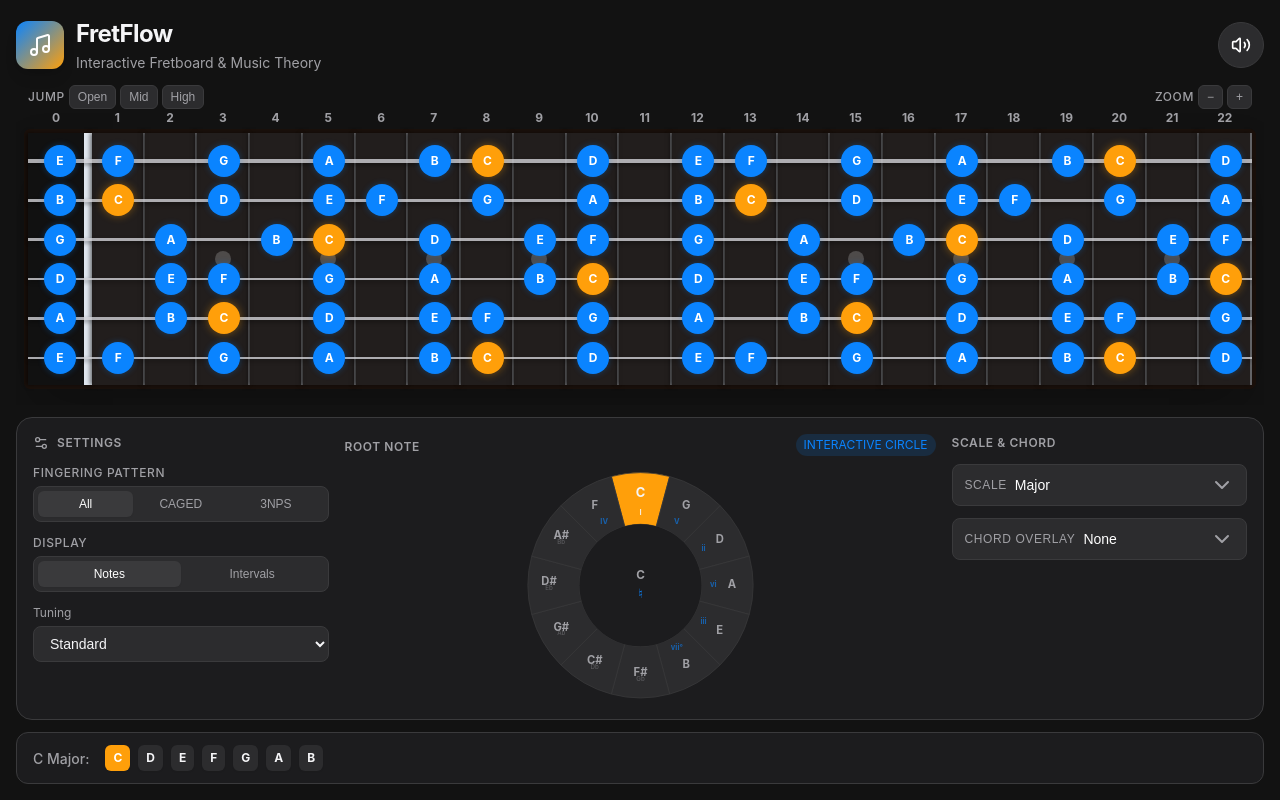
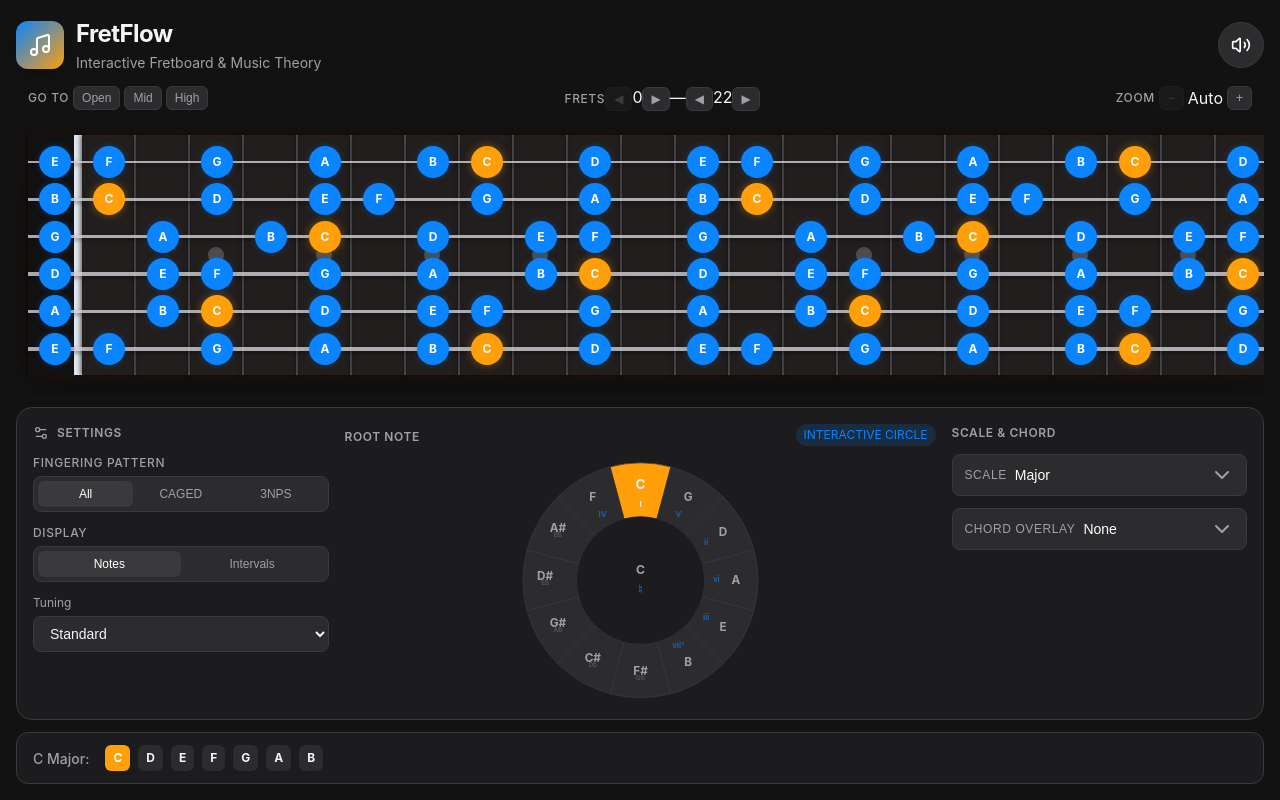
Before and after one commit to iecg/fretboard-app, a React (Vite) app: page / in a window 1280 px wide. Built offline with nearby package versions, Linux system fonts and the light colour scheme.

Commit message:
feat: Implement advanced fretboard controls and polygon rendering

```diff
--- a/src/Fretboard.tsx
+++ b/src/Fretboard.tsx
@@ -1,4 +1,4 @@
-import { useState, useRef } from "react";
+import { useState, useRef, useEffect, useLayoutEffect } from "react";
 import { clsx } from "clsx";
 import {
   getFretboardNotes,
@@ -7,66 +7,108 @@ import {
   STANDARD_FRET_MARKERS,
   parseNote,
 } from "./guitar";
-import { NOTES, ENHARMONICS, getNoteDisplay } from "./theory";
+import { NOTES, ENHARMONICS, getNoteDisplay, INTERVAL_NAMES } from "./theory";
 import { synth } from "./audio";
-import type { CellColor } from "./shapes";
-
-const INTERVAL_NAMES = [
-  "1", "b2", "2", "b3", "3", "4", "b5", "5", "b6", "6", "b7", "7",
-];
+import type { ShapePolygon } from "./shapes";
 
 const STRING_ROW_PX = 40;
-const FRET_COL_MIN_PX = 45;
-const ZOOM_MIN = 30;
-const ZOOM_MAX = 80;
-const ZOOM_STEP = 5;
+const ZOOM_MAX_PCT = 300;
 
 interface FretboardProps {
   tuning: string[];
   startFret?: number;
   endFret?: number;
+  maxFret?: number;
   highlightNotes: string[];
   rootNote: string;
-  displayFormat?: "notes" | "degrees";
+  displayFormat?: "notes" | "degrees" | "none";
   boxBounds?: { minFret: number; maxFret: number }[];
   chordTones?: string[];
+  chordFretSpread?: number;
+  onChordFretSpreadChange?: (spread: number) => void;
   hideNonChordNotes?: boolean;
-  cellColorMap?: Record<string, CellColor>;
+  colorNotes?: string[];
+  shapePolygons?: ShapePolygon[];
+  shapeLabels?: "modal" | "caged" | "none";
+  wrappedNotes?: Set<string>;
   fretZoom?: number;
   onZoomChange?: (zoom: number) => void;
+  onFretStartChange?: (fret: number) => void;
+  onFretEndChange?: (fret: number) => void;
   onFretClick?: (stringIndex: number, fretIndex: number, noteName: string) => void;
 }
 
 export function Fretboard({
   tuning,
   startFret = 0,
-  endFret = 22,
+  endFret = 24,
+  maxFret = 24,
   highlightNotes,
   rootNote,
   displayFormat = "notes",
-  boxBounds: _boxBounds = [],
+  boxBounds = [],
   chordTones = [],
+  chordFretSpread = 0,
+  onChordFretSpreadChange,
   hideNonChordNotes = false,
-  cellColorMap = {},
-  fretZoom = FRET_COL_MIN_PX,
+  colorNotes = [],
+  shapePolygons = [],
+  shapeLabels = "none",
+  wrappedNotes = new Set<string>(),
+  fretZoom = 100,
   onZoomChange,
+  onFretStartChange,
+  onFretEndChange,
   onFretClick,
 }: FretboardProps) {
-  const fretboardLayout = getFretboardNotes(tuning, Math.max(endFret, 24));
+  const fretboardLayout = getFretboardNotes(tuning, Math.max(endFret, maxFret));
   const fretCount = endFret - startFret;
+
+  // Measure container width to compute auto-fill zoom
+  const [containerWidth, setContainerWidth] = useState(0);
+  const totalColumns = fretCount + 1; // includes fret 0
+  const autoFitZoom = containerWidth > 0 && totalColumns > 0
+    ? Math.floor(containerWidth / totalColumns)
+    : 30;
+  // fretZoom is a percentage: 100 = auto-fit, 110 = 10% larger, etc.
+  const effectiveZoom = fretZoom <= 100
+    ? autoFitZoom
+    : Math.round(autoFitZoom * fretZoom / 100);
 
   // Drag-to-scroll — deferred pointer capture so taps reach note-bubbles
   const scrollRef = useRef<HTMLDivElement>(null);
   const isDraggingRef = useRef(false);
+  const [isDragging, setIsDragging] = useState(false);
   const pendingPointerId = useRef<number | null>(null);
   const pendingTarget = useRef<Element | null>(null);
   const [startX, setStartX] = useState(0);
   const [scrollLeft, setScrollLeft] = useState(0);
   const dragDistance = useRef(0);
 
+  const [hasOverflow, setHasOverflow] = useState(false);
+
+  // Measure container width synchronously before paint to avoid flash on load
+  useLayoutEffect(() => {
+    const el = scrollRef.current;
+    if (!el) return;
+    setContainerWidth(el.clientWidth);
+    const ro = new ResizeObserver(() => setContainerWidth(el.clientWidth));
+    ro.observe(el);
+    return () => ro.disconnect();
+  }, []);
+
+  // Recheck overflow whenever neck width or container width changes
+  useEffect(() => {
+    const el = scrollRef.current;
+    if (!el) return;
+    setHasOverflow(el.scrollWidth > el.clientWidth + 1);
+  }, [effectiveZoom, fretCount, containerWidth]);
+
   const handlePointerDown = (e: React.PointerEvent) => {
+    if (!hasOverflow) return;
     if (!scrollRef.current) return;
     isDraggingRef.current = false;
+    setIsDragging(false);
     pendingPointerId.current = e.pointerId;
     pendingTarget.current = e.currentTarget;
     setStartX(e.pageX - scrollRef.current.offsetLeft);
@@ -80,6 +122,7 @@ export function Fretboard({
     // Only start capturing once we've detected real drag motion
     if (!isDraggingRef.current && dragDistance.current > 3) {
       isDraggingRef.current = true;
+      setIsDragging(true);
       pendingTarget.current?.setPointerCapture(pendingPointerId.current);
     }
     if (!isDraggingRef.current) return;
@@ -91,16 +134,15 @@ export function Fretboard({
 
   const handlePointerUp = () => {
     isDraggingRef.current = false;
+    setIsDragging(false);
     pendingPointerId.current = null;
     pendingTarget.current = null;
   };
 
   const scrollToFret = (fret: number) => {
     if (!scrollRef.current) return;
-    // fret 0 column is 4rem wide; subsequent frets use fretZoom px each
-    const fretZeroWidth = 64; // 4rem in px (matches .fret-zero-cell width)
-    const offset = fret === 0 ? 0 : fretZeroWidth + (fret - 1) * fretZoom;
-    scrollRef.current.scrollTo({ left: offset - 20, behavior: "smooth" });
+    const offset = (fret - startFret) * effectiveZoom;
+    scrollRef.current.scrollTo({ left: Math.max(0, offset - 20), behavior: "smooth" });
   };
 
   const handleFretClick = (stringIndex: number, fretIndex: number, noteName: string) => {
@@ -113,28 +155,139 @@ export function Fretboard({
 
   const hasChordOverlay = chordTones.length > 0;
 
+  const NECK_BORDER = 4; // matches border width in CSS
+  const neckWidth = totalColumns * effectiveZoom;
+  // Half a row padding above first string and below last string
+  const neckHeight = tuning.length * STRING_ROW_PX;
+
+  // Uniform fret X: every fret (including 0) is the same width
+  const fretToX = (fret: number) => (fret - startFret + 0.5) * effectiveZoom;
+
+  // String center Y: centers at 20, 60, 100, 140, 180, 220 for 6 strings
+  const stringCenterY = (s: number) => STRING_ROW_PX / 2 + s * STRING_ROW_PX;
+
+  // Build SVG polygon points from shape vertex data
+  const svgPolygons = shapePolygons.map((poly, polyIdx) => {
+    if (poly.vertices.length === 0) {
+      return { points: '', color: poly.color, key: `${poly.shape}-${polyIdx}`, poly, centerX: 0 };
+    }
+
+    // Convert vertices to pixel coordinates, adding top/bottom caps
+    const pixelPoints: string[] = [];
+
+    // The vertices are already ordered: left edge top→bottom, then right edge bottom→top
+    // We need to insert vertical caps at the top and bottom transitions
+    const verts = poly.vertices;
+    const halfVerts = verts.length / 2; // left edge: first half, right edge: second half
+
+    // Clamped fret boundaries that were used when collecting notes
+    const clampedMin = Math.max(0, poly.intendedMin);
+    const clampedMax = Math.min(maxFret, poly.intendedMax);
+
+    // Resolve the fret value for a vertex, extending it beyond the fretboard edge when
+    // the shape was truncated. A left-edge vertex sitting at clampedMin was clamped from
+    // intendedMin; replace it with the unclamped value so the polygon continues off-screen.
+    // The fretboard-neck's overflow:hidden clips the excess visually.
+    const resolveLeftFret = (fret: number) =>
+      fret === clampedMin && poly.intendedMin < clampedMin ? poly.intendedMin : fret;
+    const resolveRightFret = (fret: number) =>
+      fret === clampedMax && poly.intendedMax > clampedMax ? poly.intendedMax : fret;
+
+    // Left edge: vertices 0..halfVerts-1 (s0→s5)
+    // Insert top cap before first left vertex
+    const firstLeft = verts[0];
+    pixelPoints.push(`${fretToX(resolveLeftFret(firstLeft.fret))},0`);
+
+    for (let i = 0; i < halfVerts; i++) {
+      pixelPoints.push(`${fretToX(resolveLeftFret(verts[i].fret))},${stringCenterY(verts[i].string)}`);
+    }
+
+    // Insert bottom cap after last left vertex (s5)
+    const lastLeft = verts[halfVerts - 1];
+    pixelPoints.push(`${fretToX(resolveLeftFret(lastLeft.fret))},${neckHeight}`);
+
+    // Right edge: vertices halfVerts..end (s5→s0)
+    const firstRight = verts[halfVerts];
+    pixelPoints.push(`${fretToX(resolveRightFret(firstRight.fret))},${neckHeight}`);
+
+    for (let i = halfVerts; i < verts.length; i++) {
+      pixelPoints.push(`${fretToX(resolveRightFret(verts[i].fret))},${stringCenterY(verts[i].string)}`);
+    }
+
+    // Insert top cap after last right vertex (s0)
+    const lastRight = verts[verts.length - 1];
+    pixelPoints.push(`${fretToX(resolveRightFret(lastRight.fret))},0`);
+
+    const points = pixelPoints.join(' ');
+
+    // Center label on the low E string (string 5) span midpoint.
+    // verts[halfVerts-1] is the last left-edge vertex (s5 for full polygons),
+    // verts[halfVerts] is the first right-edge vertex (s5 for full polygons).
+    const s5Left = verts[halfVerts - 1].fret;
+    const s5Right = verts[halfVerts].fret;
+    const s5Center = (s5Left + s5Right) / 2;
+    // Clamp to visible fretboard so the label stays on screen
+    const clampedCenter = Math.max(startFret, Math.min(endFret, s5Center));
+    const centerX = fretToX(clampedCenter);
+
+    return { points, color: poly.color, key: `${poly.shape}-${polyIdx}`, poly, centerX };
+  });
+
+
   return (
     <div className="fretboard-outer">
       {/* Toolbar */}
       <div className="fretboard-toolbar">
         <div className="viewport-jumps">
-          <span className="section-label">Jump</span>
+          <span className="section-label">Go to</span>
           {[["Open", 0], ["Mid", 5], ["High", 12]] .map(([label, fret]) => (
             <button key={label as string} className="toolbar-btn"
+              disabled={(fret as number) < startFret || (fret as number) > endFret}
               onClick={() => scrollToFret(fret as number)}>
               {label}
             </button>
           ))}
         </div>
+        <div className="fret-range-controls">
+          <span className="section-label">Frets</span>
+          <button className="toolbar-btn"
+            onClick={() => onFretStartChange?.(Math.max(0, startFret - 1))}
+            disabled={startFret <= 0}>◀</button>
+          <span className="toolbar-range-val">{startFret}</span>
+          <button className="toolbar-btn"
+            onClick={() => onFretStartChange?.(Math.min(endFret - 1, startFret + 1))}
+            disabled={startFret >= endFret - 1}>▶</button>
+          <span className="toolbar-range-sep">—</span>
+          <button className="toolbar-btn"
+            onClick={() => onFretEndChange?.(Math.max(startFret + 1, endFret - 1))}
+            disabled={endFret <= startFret + 1}>◀</button>
+          <span className="toolbar-range-val">{endFret}</span>
+          <button className="toolbar-btn"
+            onClick={() => onFretEndChange?.(Math.min(maxFret, endFret + 1))}
+            disabled={endFret >= maxFret}>▶</button>
+        </div>
         <div className="zoom-controls">
           <span className="section-label">Zoom</span>
           <button className="toolbar-btn"
-            onClick={() => onZoomChange?.(Math.max(ZOOM_MIN, fretZoom - ZOOM_STEP))}
-            disabled={fretZoom <= ZOOM_MIN}>−</button>
+            onClick={() => onZoomChange?.(Math.max(100, fretZoom - 10))}
+            disabled={fretZoom <= 100}>−</button>
+          <span className="toolbar-range-val">{fretZoom <= 100 ? "Auto" : `${fretZoom}%`}</span>
           <button className="toolbar-btn"
-            onClick={() => onZoomChange?.(Math.min(ZOOM_MAX, fretZoom + ZOOM_STEP))}
-            disabled={fretZoom >= ZOOM_MAX}>+</button>
+            onClick={() => onZoomChange?.(Math.min(ZOOM_MAX_PCT, fretZoom + 10))}
+            disabled={fretZoom >= ZOOM_MAX_PCT}>+</button>
         </div>
+        {hasChordOverlay && shapePolygons.length > 0 && (
+          <div className="fret-range-controls">
+            <span className="section-label">Chord Spread</span>
+            <button className="toolbar-btn"
+              onClick={() => onChordFretSpreadChange?.(Math.max(0, chordFretSpread - 1))}
+              disabled={chordFretSpread <= 0}>−</button>
+            <span className="toolbar-range-val">{chordFretSpread}</span>
+            <button className="toolbar-btn"
+              onClick={() => onChordFretSpreadChange?.(Math.min(4, chordFretSpread + 1))}
+              disabled={chordFretSpread >= 4}>+</button>
+          </div>
+        )}
       </div>
 
       {/* Scrollable fretboard */}
@@ -145,26 +298,37 @@ export function Fretboard({
         onPointerMove={handlePointerMove}
         onPointerUp={handlePointerUp}
         onPointerLeave={handlePointerUp}
-        style={{ cursor: isDraggingRef.current ? "grabbing" : "grab" }}
+        style={{ cursor: hasOverflow ? (isDragging ? "grabbing" : "grab") : "default" }}
       >
+        {/* Fret numbers above neck */}
+        <div className="fret-numbers-row" style={{ width: `${neckWidth + NECK_BORDER * 2}px`, paddingLeft: `${NECK_BORDER}px` }}>
+          {Array.from({ length: totalColumns }).map((_, idx) => {
+            const fretIndex = startFret + idx;
+            return (
+              <span key={`fn-${fretIndex}`} className="fret-number" style={{ width: `${effectiveZoom}px` }}>
+                {fretIndex}
+              </span>
+            );
+          })}
+        </div>
+
         <div
           className="fretboard-neck"
           style={{
-            height: `${tuning.length * STRING_ROW_PX + 20}px`,
-            minWidth: `${64 + fretCount * fretZoom}px`,
+            height: `${neckHeight + NECK_BORDER * 2}px`,
+            width: `${neckWidth + NECK_BORDER * 2}px`,
           }}
         >
           {/* Fret backgrounds/markers */}
           <div className="fret-backgrounds">
-            {Array.from({ length: fretCount + 1 }).map((_, idx) => {
+            {Array.from({ length: totalColumns }).map((_, idx) => {
               const fretIndex = startFret + idx;
               return (
                 <div
                   key={`fret-bg-${fretIndex}`}
                   className={clsx("fret-column", fretIndex === 0 ? "fret-zero" : "fret-standard")}
-                  style={fretIndex > 0 ? { width: `${fretZoom}px` } : undefined}
+                  style={{ width: `${effectiveZoom}px` }}
                 >
-                  <span className="fret-number">{fretIndex}</span>
                   {STANDARD_FRET_MARKERS.includes(fretIndex) && (
                     <div className="fret-marker-container">
                       {fretIndex === 12 || fretIndex === 24 ? (
@@ -182,14 +346,28 @@ export function Fretboard({
             })}
           </div>
 
+          {/* CAGED shape background polygons */}
+          {svgPolygons.length > 0 && (
+            <svg
+              className="shape-polygons-overlay"
+              width={neckWidth}
+              height={neckHeight}
+              style={{ position: 'absolute', top: 0, left: 0, pointerEvents: 'none', zIndex: 1 }}
+            >
+              {svgPolygons.map(({ points, color, key }) => (
+                <polygon key={key} points={points} fill={color} stroke="none" />
+              ))}
+            </svg>
+          )}
+
           {/* Strings and Notes */}
           <div className="strings-container">
             {tuning.map((openString, stringIndex) => (
               <div key={`string-${stringIndex}`} className="string-row">
                 <div className="string-line"
-                  style={{ height: `${(tuning.length - stringIndex) * 0.4 + 1.5}px` }} />
+                  style={{ height: `${(stringIndex + 1) * 0.4 + 1.5}px` }} />
                 <div className="string-notes">
-                  {Array.from({ length: fretCount + 1 }).map((_, idx) => {
+                  {Array.from({ length: totalColumns }).map((_, idx) => {
                     const fretIndex = startFret + idx;
                     const noteName = fretboardLayout[stringIndex][fretIndex];
 
@@ -201,11 +379,22 @@ export function Fretboard({
                       noteName === rootNote ||
                       ENHARMONICS[noteName] === rootNote ||
                       ENHARMONICS[rootNote] === noteName;
+                    const isColorNote = colorNotes.length > 0 && colorNotes.some(cn =>
+                      noteName === cn ||
+                      ENHARMONICS[noteName] === cn ||
+                      ENHARMONICS[cn] === noteName
+                    );
 
                     // 3-tier visual logic
+                    // When CAGED shapes + chord overlay are active, filter chord notes by fret spread
+                    const isChordInRange = !hasChordOverlay || !shapePolygons.length ||
+                      boxBounds.some(b => fretIndex >= b.minFret - chordFretSpread && fretIndex <= b.maxFret + chordFretSpread);
+
                     let noteClass: string;
-                    if (isRoot && (isHighlighted || isChordTone)) {
+                    if (isRoot && (isHighlighted || (isChordTone && isChordInRange))) {
                       noteClass = "root-active";
+                    } else if (isColorNote && isHighlighted) {
+                      noteClass = "note-blue";
                     } else if (isHighlighted && isChordTone) {
                       noteClass = "chord-tone";
                     } else if (isHighlighted && !hasChordOverlay) {
@@ -213,8 +402,12 @@ export function Fretboard({
                     } else if (isHighlighted && hasChordOverlay) {
                       // Scale-only note when chord overlay active; may be hidden by hideNonChordNotes
                       noteClass = "note-scale-only";
-                    } else if (!isHighlighted && isChordTone) {
+                    } else if (!isHighlighted && isChordTone && isChordInRange) {
                       noteClass = "chord-outside";
+                    } else if (isColorNote && shapePolygons.length > 0 &&
+                               boxBounds.some(b => fretIndex >= b.minFret - 1 && fretIndex <= b.maxFret + 1)) {
+                      // Blue note within 1 fret of a CAGED shape — shown at reduced opacity
+                      noteClass = "note-blue";
                     } else {
                       noteClass = "note-inactive";
                     }
@@ -231,30 +424,29 @@ export function Fretboard({
                       displayValue = getNoteDisplay(noteName, rootNote);
                     }
 
-                    // Build cell background style from CellColor
-                    const cellColor = cellColorMap[`${stringIndex}-${fretIndex}`];
-                    let cellStyle: React.CSSProperties | undefined;
-                    if (cellColor) {
-                      if (cellColor.splitColor) {
-                        cellStyle = { background: `linear-gradient(to right, ${cellColor.splitColor} 50%, ${cellColor.color} 50%)` };
-                      } else if (cellColor.isLeftEdge && cellColor.isRightEdge) {
-                        cellStyle = { background: `linear-gradient(to right, transparent 25%, ${cellColor.color} 25%, ${cellColor.color} 75%, transparent 75%)` };
-                      } else if (cellColor.isLeftEdge) {
-                        cellStyle = { background: `linear-gradient(to right, transparent 50%, ${cellColor.color} 50%)` };
-                      } else if (cellColor.isRightEdge) {
-                        cellStyle = { background: `linear-gradient(to right, ${cellColor.color} 50%, transparent 50%)` };
-                      } else {
-                        cellStyle = { backgroundColor: cellColor.color };
-                      }
-                    }
+                    const isWrapped = wrappedNotes.has(`${stringIndex}-${fretIndex}`);
+
+                    const isInsideAnyPolygon = shapePolygons.some(poly => {
+                      const leftFret = poly.vertices[stringIndex]?.fret;
+                      const rightFret = poly.vertices[poly.vertices.length - 1 - stringIndex]?.fret;
+                      return leftFret !== undefined && rightFret !== undefined &&
+                        fretIndex >= leftFret && fretIndex <= rightFret;
+                    });
+
+                    const applyDimOpacity =
+                      (shapePolygons.length > 0 && !isInsideAnyPolygon && (
+                        noteClass === "note-blue" ||
+                        noteClass === "chord-outside" ||
+                        noteClass === "chord-tone" ||
+                        noteClass === "root-active"
+                      )) ||
+                      (isWrapped && isHighlighted);
 
                     return (
                       <div
                         key={`note-${stringIndex}-${fretIndex}`}
-                        className={clsx("note-cell", fretIndex === 0 ? "fret-zero-cell" : "fret-standard-cell")}
-                        style={fretIndex > 0
-                          ? { ...cellStyle, width: `${fretZoom}px` }
-                          : cellStyle}
+                        className="note-cell"
+                        style={{ width: `${effectiveZoom}px` }}
                       >
                         <div
                           onClick={() => handleFretClick(stringIndex, fretIndex, noteName)}
@@ -263,8 +455,9 @@ export function Fretboard({
                             noteClass,
                             noteClass === "note-scale-only" && hideNonChordNotes && "hidden"
                           )}
+                          style={applyDimOpacity ? { opacity: 0.8 } : undefined}
                         >
-                          {displayValue}
+                          {displayFormat !== "none" && displayValue}
                         </div>
                       </div>
                     );
@@ -274,6 +467,25 @@ export function Fretboard({
             ))}
           </div>
         </div>
+
+        {/* Shape labels below fretboard */}
+        {shapeLabels !== "none" && svgPolygons.length > 0 && (
+          <div className="shape-labels-row" style={{ width: `${neckWidth + NECK_BORDER * 2}px` }}>
+            {svgPolygons.map(({ key, poly, centerX }) => {
+              if (poly.truncated) return null;
+              const text = shapeLabels === "modal" ? (poly.modalLabel ?? poly.cagedLabel) : poly.cagedLabel;
+              return (
+                <span
+                  key={key}
+                  className="shape-label"
+                  style={{ left: `${centerX + NECK_BORDER}px` }}
+                >
+                  {text}
+                </span>
+              );
+            })}
+          </div>
+        )}
       </div>
     </div>
   );
--- a/src/audio.ts
+++ b/src/audio.ts
@@ -5,7 +5,7 @@ class GuitarSynth {
 
   init() {
     if (!this.ctx) {
-      this.ctx = new (window.AudioContext || (window as any).webkitAudioContext)();
+      this.ctx = new (window.AudioContext || (window as unknown as { webkitAudioContext: typeof AudioContext }).webkitAudioContext)();
       this.masterGain = this.ctx.createGain();
       this.masterGain.connect(this.ctx.destination);
       this.masterGain.gain.value = 0.5; // Slightly louder clean signal
```
